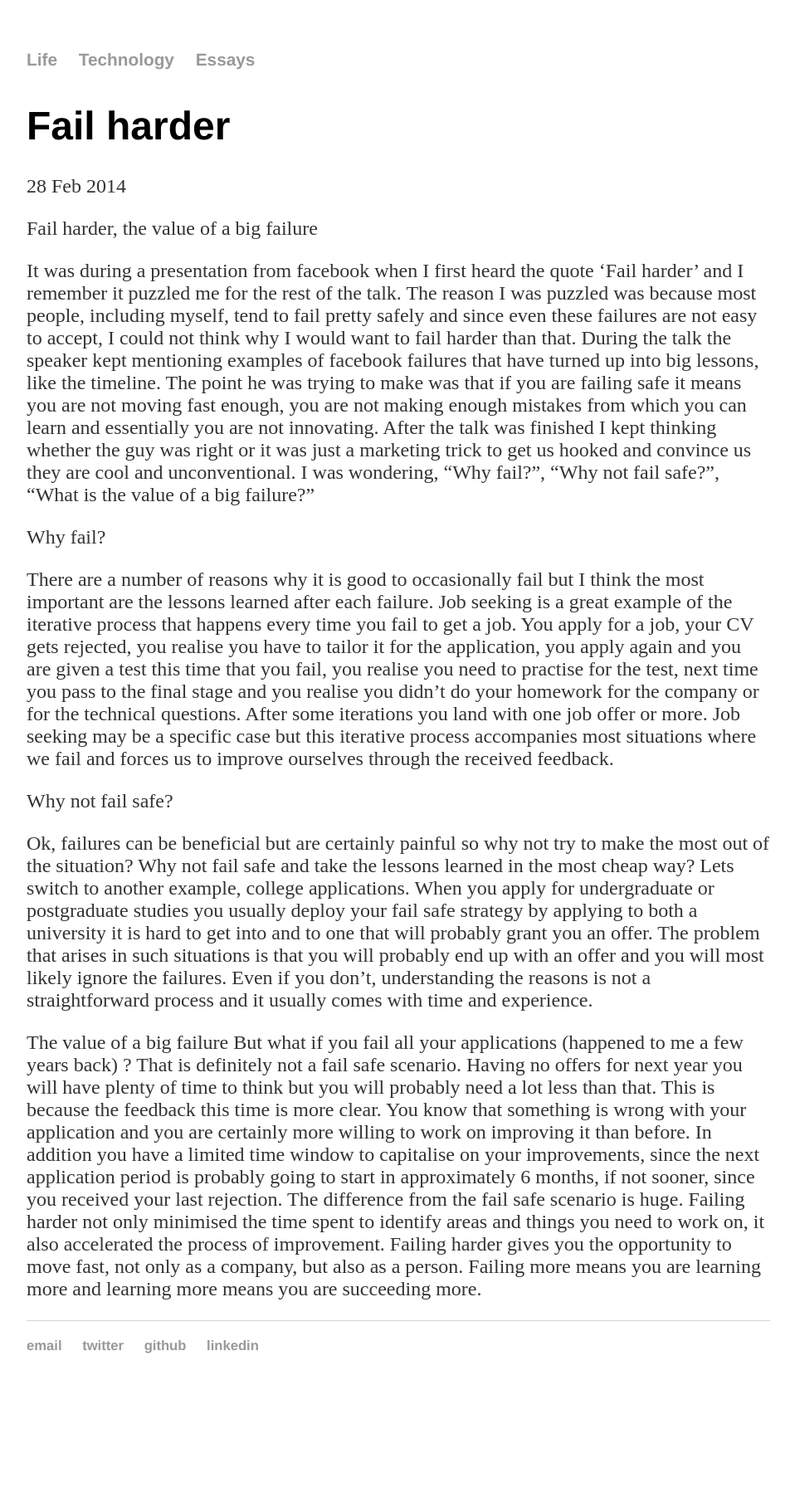
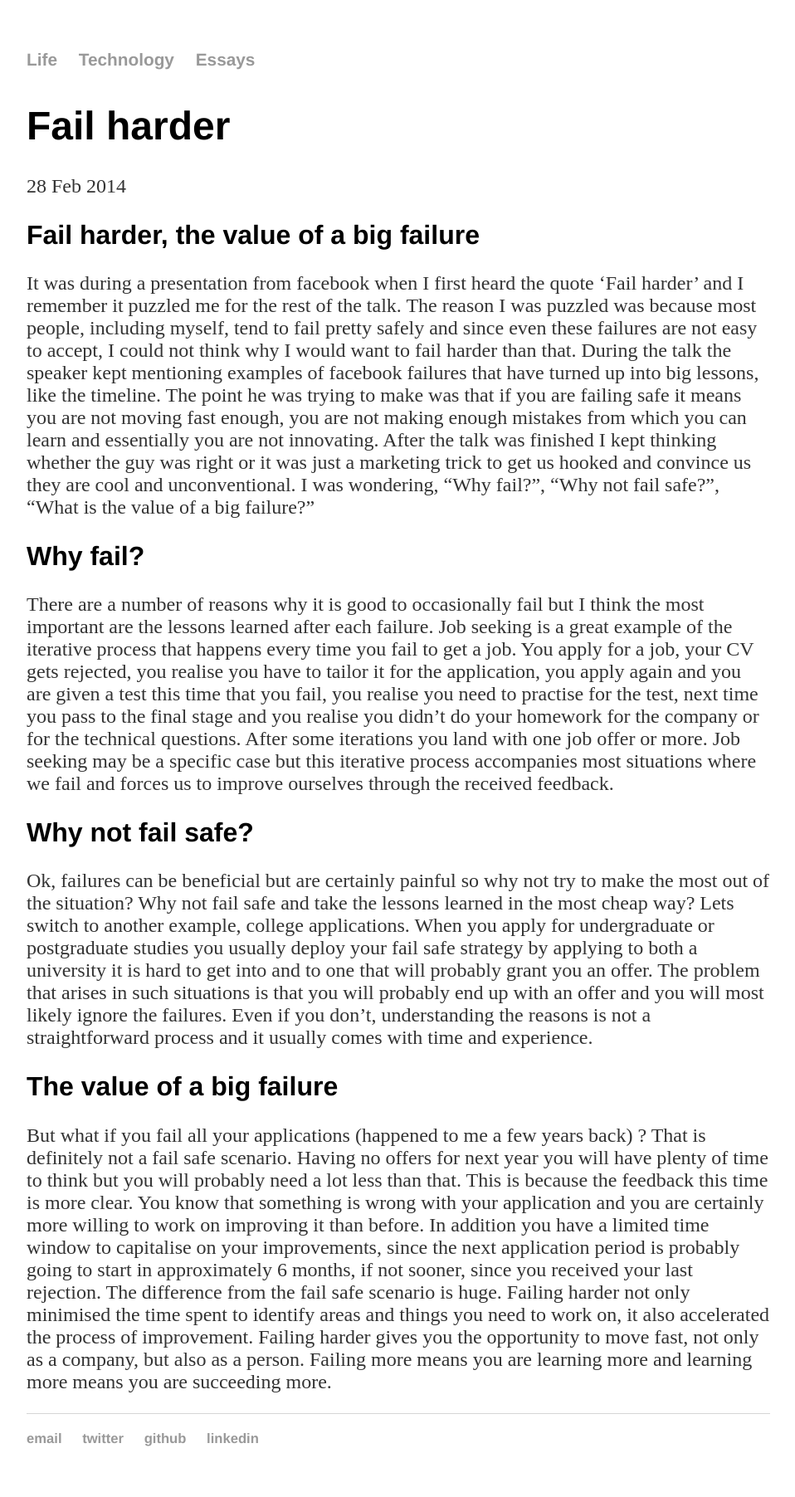
Before and after one commit to nsorros/nsorros.github.io, a Jekyll site: the page built from _posts/2014-02-28-fail-harder.md, in a window 1280 px wide. Shown: the whole page at 83% size, without its empty margins (160-1118 px from the left). Built offline with Jekyll 4.4.1, drawn with Linux system fonts in a browser that asks for light colours; before the commit the page ends 1692 px from its top, so only the background shows below that.

```diff
--- a/_posts/2014-02-28-fail-harder.md
+++ b/_posts/2014-02-28-fail-harder.md
@@ -4,7 +4,7 @@ title: Fail harder
 date: 2014-02-28
 ---
 
-Fail harder, the value of a big failure
+## Fail harder, the value of a big failure
 
 It was during a presentation from facebook when I first heard the quote ‘Fail harder’ and I remember it puzzled me for the rest of the talk.
 The reason I was puzzled was because most people, including myself, tend to fail pretty safely and since even these failures are not easy to accept,
@@ -16,7 +16,7 @@ After the talk was finished I kept thinking whether the guy was right or it was
 hooked and convince us they are cool and unconventional.
 I was wondering, “Why fail?”, “Why not fail safe?”, “What is the value of a big failure?”
 
-Why fail?
+## Why fail?
 
 There are a number of reasons why it is good to occasionally fail but I think the most important are the lessons learned after each failure.
 Job seeking is a great example of the iterative process that happens every time you fail to get a job.
@@ -26,11 +26,12 @@ next time you pass to the final stage and you realise you didn’t do your homew
 After some iterations you land with one job offer or more. Job seeking may be a specific case but this iterative
 process accompanies most situations where we fail and forces us to improve ourselves through the received feedback.
 
-Why not fail safe?
+## Why not fail safe?
 
 Ok, failures can be beneficial but are certainly painful so why not try to make the most out of the situation? Why not fail safe and take the lessons learned in the most cheap way? Lets switch to another example, college applications. When you apply for undergraduate or postgraduate studies you usually deploy your fail safe strategy by applying to both a university it is hard to get into and to one that will probably grant you an offer. The problem that arises in such situations is that you will probably end up with an offer and you will most likely ignore the failures. Even if you don’t, understanding the reasons is not a straightforward process and it usually comes with time and experience.
 
-The value of a big failure
+## The value of a big failure
+
 But what if you fail all your applications (happened to me a few years back) ? That is definitely not a fail safe scenario. Having no offers for next year you will have plenty of time to think but you will probably need a lot less than that. This is because the feedback this time is more clear. You know that something is wrong with your application and you are certainly more willing to work on improving it than before. In addition you have a limited time window to capitalise on your improvements, since the next application period is probably going to start in approximately 6 months, if not sooner, since you received your last rejection.
 The difference from the fail safe scenario is huge. Failing harder not only minimised the time spent to identify areas and things you need to work on, it also accelerated the process of improvement.
 Failing harder gives you the opportunity to move fast, not only as a company, but also as a person. Failing more means you are learning more and learning more means you are succeeding more.
```
